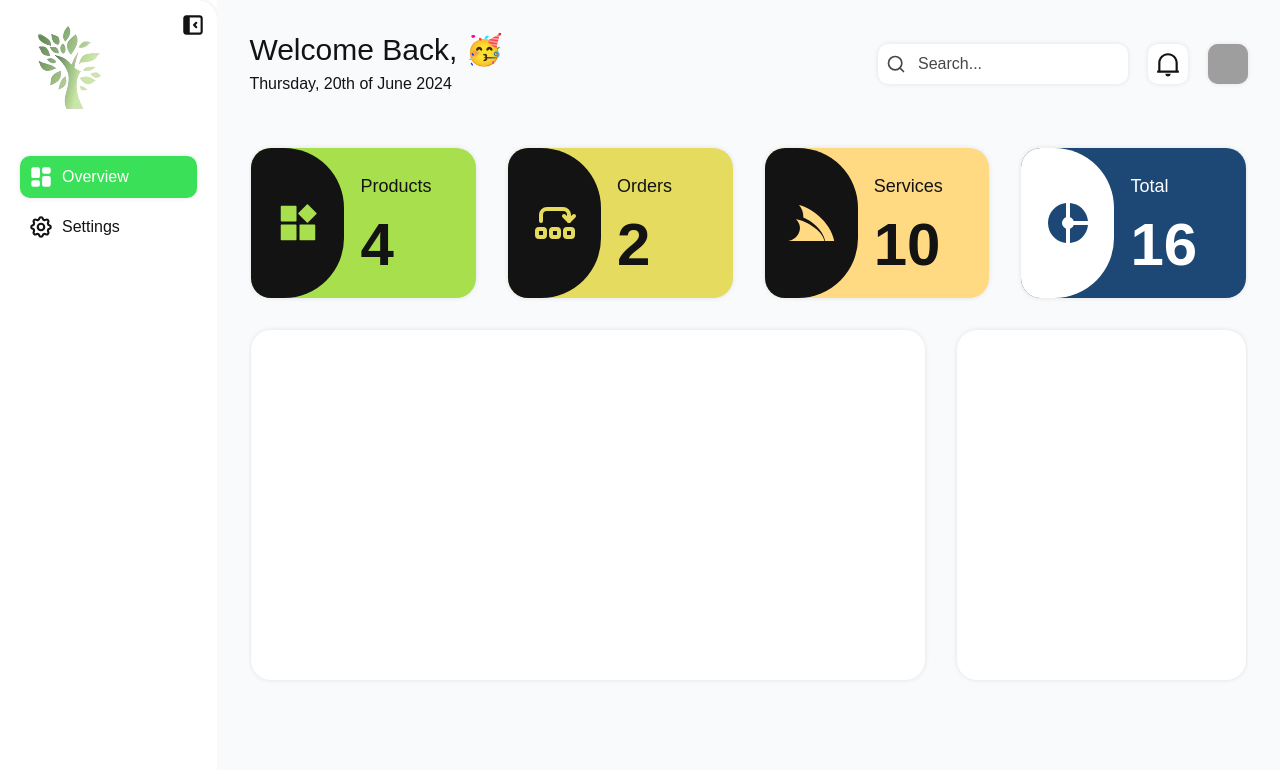
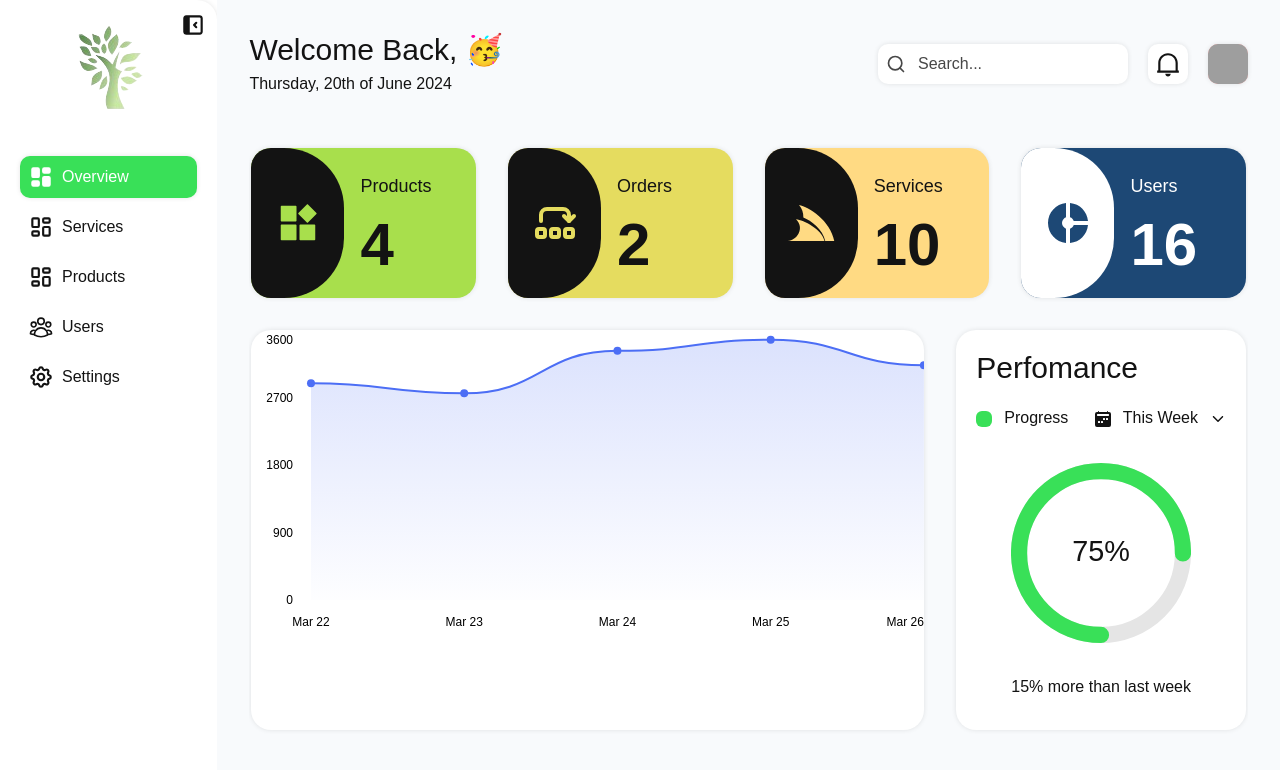
Before and after one commit to Tinalexman/sure-agro, a Next.js app: page /dashboard/overview in a window 1280 px wide. Shown: the top 770 px of the page. Built offline with nearby package versions, Linux system fonts and the light colour scheme; grey boxes are pictures that could not be loaded; a web font is replaced by a local one.

Commit message:
Added the progress bar

```diff
--- a/package.json
+++ b/package.json
@@ -18,6 +18,7 @@
     "framer-motion": "^11.2.11",
     "next": "14.2.4",
     "react": "^18",
+    "react-circular-progressbar": "^2.1.0",
     "react-dom": "^18",
     "react-icons": "^5.2.1",
     "uuid": "^10.0.0",
--- a/src/app/layout.tsx
+++ b/src/app/layout.tsx
@@ -1,6 +1,7 @@
 import type { Metadata } from "next";
 import { Corben } from "next/font/google";
 import "./globals.css";
+import '@mantine/core/styles.css';
 
 import {
   MantineProvider,
--- a/src/components/dashboard/DashboardNavigation.tsx
+++ b/src/components/dashboard/DashboardNavigation.tsx
@@ -12,6 +12,9 @@ import {
   TbLayoutSidebarRightCollapseFilled,
 } from "react-icons/tb";
 
+
+import { HiUserGroup, HiOutlineUserGroup  } from "react-icons/hi2";
+
 import { useDashboardData } from "@/src/stores/dashboardStore";
 
 import { motion } from "framer-motion";
@@ -23,6 +26,22 @@ const DashboardNavigation = () => {
       name: "Overview",
       active: <TbLayoutDashboardFilled size={"26px"} />,
       inactive: <TbLayoutDashboard size={"26px"} />,
+    },
+
+    {
+      name: "Services",
+      active: <TbLayoutDashboardFilled size={"26px"} />,
+      inactive: <TbLayoutDashboard size={"26px"} />,
+    },
+    {
+      name: "Products",
+      active: <TbLayoutDashboardFilled size={"26px"} />,
+      inactive: <TbLayoutDashboard size={"26px"} />,
+    },
+    {
+      name: "Users",
+      active: <HiUserGroup  size={"26px"} />,
+      inactive: <HiOutlineUserGroup  size={"26px"} />,
     },
     {
       name: "Settings",
@@ -58,7 +77,7 @@ const DashboardNavigation = () => {
           : "w-[70px] px-3 rounded-tr-[10px] rounded-br-[10px]"
       } h-[100vh] overflow-hidden pt-5 duration-300 transition-all ease-in flex flex-col gap-10 items-start dark:shadow-custom-white shadow-custom-black bg-white dark:bg-monokai`}
     >
-      <div className="relative w-full flex items-center">
+      <div className="relative w-full flex justify-center">
         <Image
           src={Logo}
           alt="logo"
--- a/src/components/dashboard/overview/Overview.tsx
+++ b/src/components/dashboard/overview/Overview.tsx
@@ -8,9 +8,14 @@ import { AiFillProduct } from "react-icons/ai";
 import { TbReorder } from "react-icons/tb";
 import { FaServicestack } from "react-icons/fa6";
 import { MdDonutSmall } from "react-icons/md";
+import { BsFillCalendar2WeekFill } from "react-icons/bs";
+import { IoIosArrowDown } from "react-icons/io";
 
 import { AreaChart } from "@mantine/charts";
 import { data } from "./data";
+
+import { CircularProgressbar, buildStyles } from "react-circular-progressbar";
+import "react-circular-progressbar/dist/styles.css";
 
 interface iOverviewStats {
   title: string;
@@ -40,14 +45,33 @@ const Overview = () => {
       icon: <FaServicestack size={"48px"} className="text-primary-shade-3" />,
     },
     {
-      title: "Total",
+      title: "Users",
       value: 16,
       color: "#1D4875",
       icon: <MdDonutSmall size={"48px"} className="text-secondary" />,
     },
   ];
 
+  const [percentage, setPercentage] = useState<number>(0);
+
+  function animatePercentage() {
+    let counter = 0;
+
+    const intervalId = setInterval(() => {
+      counter += 1;
+
+      if (counter <= 75) {
+        setPercentage((prevPercentage) => Math.min(prevPercentage + 1, 75));
+        counter = 0;
+      } else {
+        clearInterval(intervalId);
+      }
+    }, 20);
+    return () => clearInterval(intervalId);
+  }
+
   useEffect(() => {
+    animatePercentage();
     useDashboardData.setState({ page: 0 });
   }, []);
 
@@ -90,24 +114,82 @@ const Overview = () => {
           );
         })}
       </div>
-      <div className="w-full h-[350px] flex gap-8">
+      <div className="w-full h-[400px] flex gap-8">
         <div className="w-[70%] h-full bg-white dark:bg-monokai shadow-custom-black dark:shadow-custom-white rounded-[20px] overflow-hidden">
           <AreaChart
-            h={350}
+            h={300}
             data={data}
             dataKey="date"
-            series={[
-              { name: "Apples", color: "indigo.6" },
-              { name: "Oranges", color: "blue.6" },
-              { name: "Tomatoes", color: "teal.6" },
-            ]}
+            series={[{ name: "Apples", color: "indigo.6" }]}
             curveType="bump"
-            tickLine="xy"
             gridAxis="none"
+
+            // withXAxis={false}
+            // withYAxis={false}
           />
         </div>
-        <div className="w-[30%] h-full rounded-[20px] bg-white dark:bg-monokai shadow-custom-black dark:shadow-custom-white">
+        <div className="w-[30%] px-5 py-5 h-full rounded-[20px] gap-8 bg-white dark:bg-monokai shadow-custom-black dark:shadow-custom-white flex flex-col items-center">
+          <div className="flex flex-col gap-5 w-full items-start">
+            <h1 className="text-monokai dark:text-white text-3xl">
+              Perfomance
+            </h1>
+            <div className="flex justify-between items-center w-full">
+              <div className="w-fit gap-3 flex items-center">
+                <div className="size-4 rounded-md bg-primary" />
+                <h2 className="text-monokai dark:text-white text-md">
+                  Progress
+                </h2>
+              </div>
 
+              <div className="w-fit gap-3 flex items-center text-monokai dark:text-slate-300 cursor-pointer">
+                <BsFillCalendar2WeekFill size={"16px"} />
+                <h2 className="text-md">This Week</h2>
+                <IoIosArrowDown size={"16px"} />
+              </div>
+            </div>
+          </div>
+
+          <div
+            style={{ width: 180, height: 180 }}
+            className="dark:block hidden"
+          >
+            <CircularProgressbar
+              value={percentage}
+              text={`${percentage}%`}
+              strokeWidth={9}
+              styles={buildStyles({
+                rotation: 0.5,
+                strokeLinecap: "round",
+                textSize: "16px",
+                pathTransitionDuration: 0.5,
+                pathColor: `#39E058`,
+                textColor: "#FFFFFF",
+                trailColor: "#202020",
+              })}
+            />
+          </div>
+          <div
+            style={{ width: 180, height: 180 }}
+            className="dark:hidden block"
+          >
+            <CircularProgressbar
+              value={percentage}
+              text={`${percentage}%`}
+              strokeWidth={9}
+              styles={buildStyles({
+                rotation: 0.5,
+                strokeLinecap: "round",
+                textSize: "16px",
+                pathTransitionDuration: 0.5,
+                pathColor: `#39E058`,
+                textColor: "#131313",
+                trailColor: "#E5E5E5",
+              })}
+            />
+          </div>
+          <h2 className="text-md text-monokai dark:text-slate-300">
+            15% more than last week
+          </h2>
         </div>
       </div>
     </div>
--- a/src/components/dashboard/overview/data.ts
+++ b/src/components/dashboard/overview/data.ts
@@ -2,31 +2,21 @@ export const data = [
     {
       date: 'Mar 22',
       Apples: 2890,
-      Oranges: 2338,
-      Tomatoes: 2452,
     },
     {
       date: 'Mar 23',
       Apples: 2756,
-      Oranges: 2103,
-      Tomatoes: 2402,
     },
     {
       date: 'Mar 24',
       Apples: 3322,
-      Oranges: 986,
-      Tomatoes: 1821,
     },
     {
       date: 'Mar 25',
       Apples: 3470,
-      Oranges: 2108,
-      Tomatoes: 2809,
     },
     {
       date: 'Mar 26',
       Apples: 3129,
-      Oranges: 1726,
-      Tomatoes: 2290,
     },
   ];
```
Also changed, not shown: 1 other file (tests, documents, lock files or other folders).
